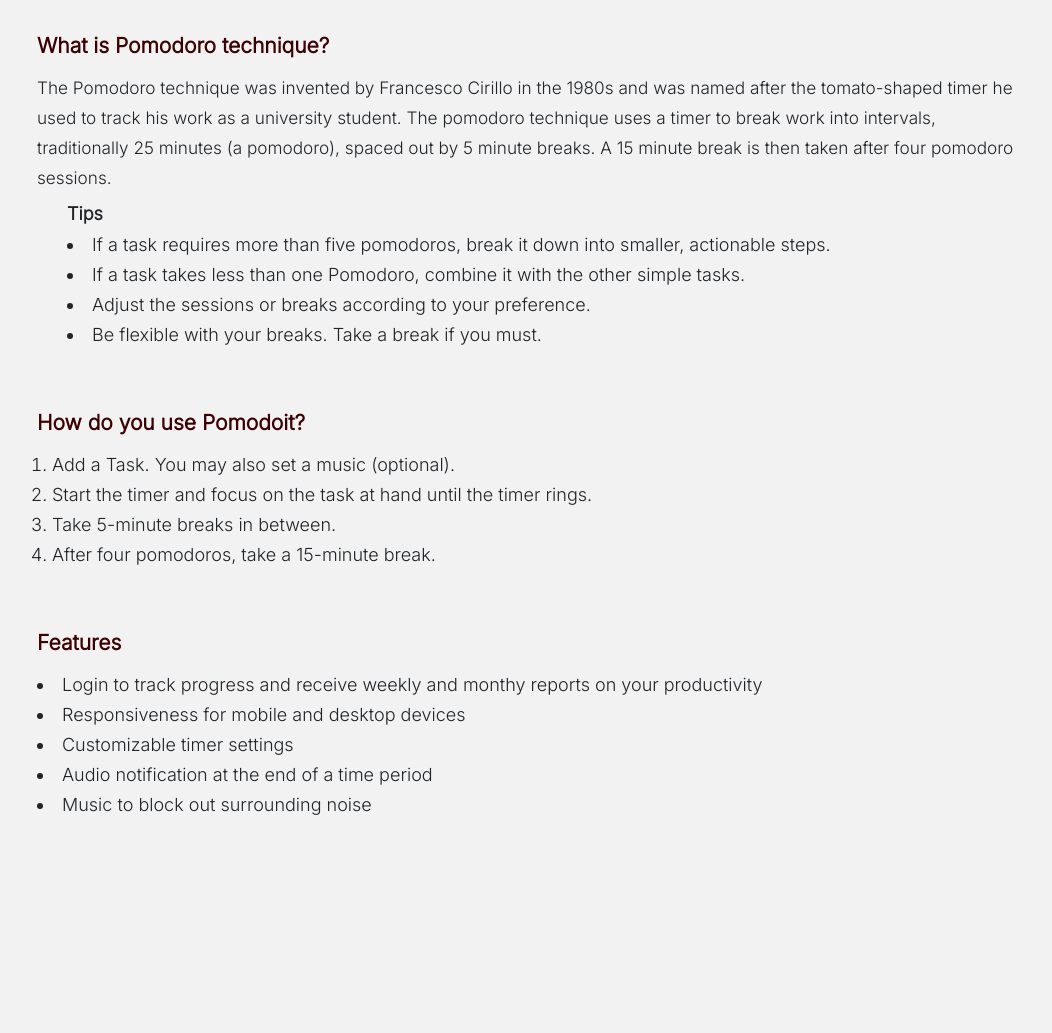
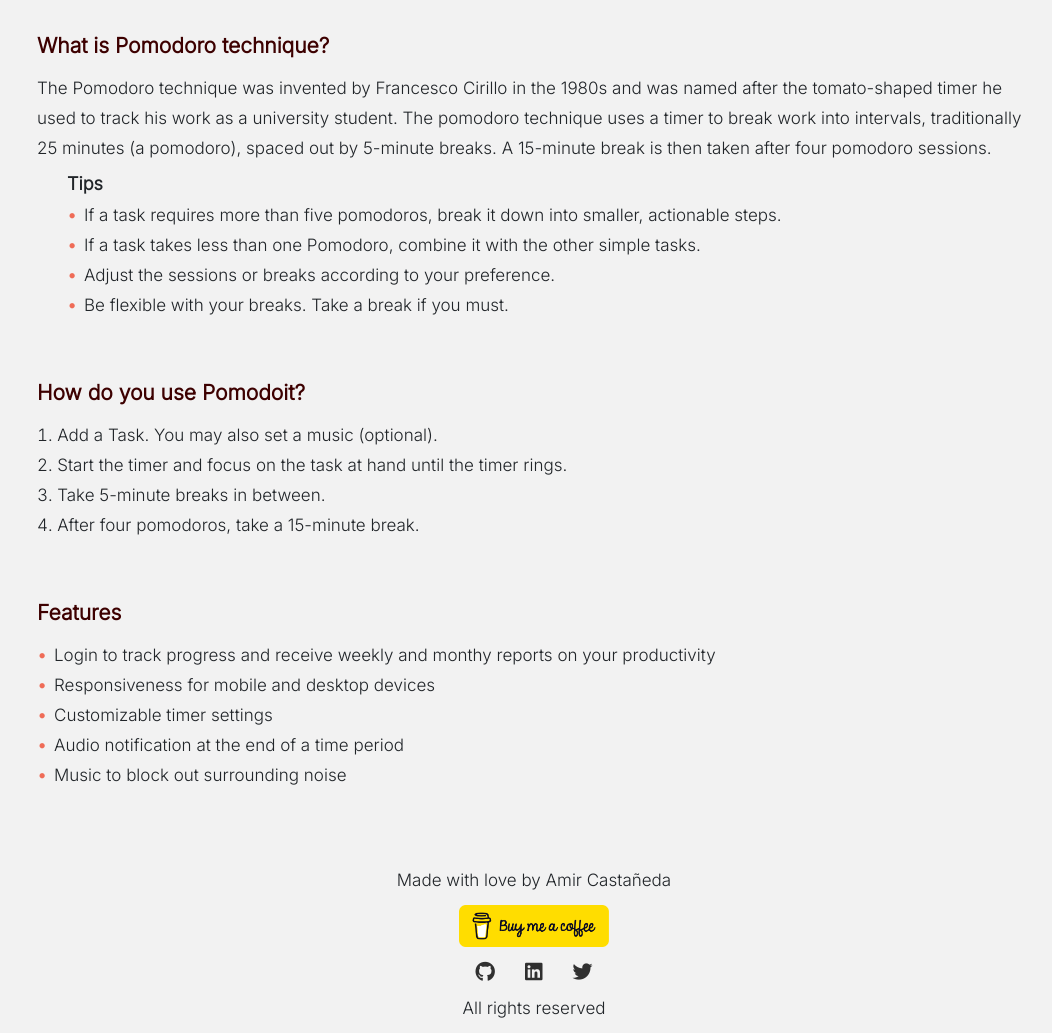
Before and after one commit to AmirJSC/pomodoro-web-app, a plain HTML site: page www/index.html in a window 1280 px wide. Shown: the part 1032-2065 px from the top of the page, without its empty margins (106-1158 px from the left). Before the commit the page ends 1897 px from the top, so only its background shows below. Drawn offline with nearby package versions, Linux system fonts and the light colour scheme.

Commit message:
Added Buy me a Coffee feature

```diff
--- a/www/css/main.css
+++ b/www/css/main.css
@@ -28,17 +28,32 @@
 	font-size: 2.1rem;
 	color: rgb(61, 0, 0);
 }
- li {
- 	font-size: 1.8rem;
+
+ li, p {
+ 	font-size: 1.7rem;
  	line-height: 3rem;
  }
- p {
- 	font-size: 1.72rem;
- 	line-height: 3rem;
+
+ ul.features, ul.tips  {
+ 	list-style-position: inside;
+ 	list-style-type: none;
  }
+
+ ol.howTo {
+	list-style-position: inside;
+ }
+
  h3 {
  	font-size: 1.8rem;
  }
+
+ ul li::before  {
+  content: "\2022";
+  color: #ef6c57;
+  font-weight: bold;
+  display: inline-block;
+  width: 1em;
+}
 
  #main-container {
  	background: #ef6c57;
@@ -143,7 +158,23 @@
 .show {display:block;}
 /* End of Music dropdown */
 /* ------------------------------------------------------------------------ */
+/* Start of Footer */
+#coffee {
+	cursor: pointer;
+	width: 15rem;
+}
 
+.blue-remove {
+    color: #303030;
+}
+
+.blue-remove:hover {
+    color:#ef6c57;
+    text-decoration:none;
+    cursor:pointer;
+}
+/* End of Footer */
+/* ------------------------------------------------------------------------ */
 /* Start of Media Queries */
 @media only screen and (max-width: 2000px) {
 	/* Laptop screen */
--- a/www/index.html
+++ b/www/index.html
@@ -80,18 +80,20 @@
 			</section>
 			<section class="my-5 pt-4">
 				<h2 class="font-weight-bold my-4">What is Pomodoro technique?</h2>
-				<p>The Pomodoro technique was invented by Francesco Cirillo  in the 1980s and was named  after the tomato-shaped timer he used to track his work as a university student. The pomodoro technique uses a timer to break work into intervals, traditionally 25 minutes (a pomodoro), spaced out by 5 minute breaks. A 15 minute break is then taken after four pomodoro sessions.</p>
+				<p>The Pomodoro technique was invented by Francesco Cirillo  in the 1980s and was named  after the tomato-shaped timer he used to track his work as a university student. The pomodoro technique uses a timer to break work into intervals, traditionally 25 minutes (a pomodoro), spaced out by 5-minute breaks. A 15-minute break is then taken after four pomodoro sessions.</p>
 				<div class="ml-lg-5 mt-2 mb-5">
 					<h3 class="font-weight-bold">Tips</h3>
-					<li>If a task requires more than five pomodoros, break it down into smaller, actionable steps.</li>
-					<li>If a task takes less than one Pomodoro, combine it with the other simple tasks.</li>
-					<li>Adjust the sessions or breaks according to your preference.</li>
-					<li>Be flexible with your breaks. Take a break if you must.</li>
+					<ul class="tips">
+						<li>If a task requires more than five pomodoros, break it down into smaller, actionable steps.</li>
+						<li>If a task takes less than one Pomodoro, combine it with the other simple tasks.</li>
+						<li>Adjust the sessions or breaks according to your preference.</li>
+						<li>Be flexible with your breaks. Take a break if you must.</li>
+					</ul>
 				</div>
 			</section>
 			<section class="my-5 pt-4">
 				<h2 class="font-weight-bold my-4">How do you use Pomodoit?</h2>
-				<ol class="ml-4">
+				<ol class="howTo">
 					<li>Add a Task. You may also set a music (optional).</li>
 					<li>Start the timer and focus on the task at hand until the timer rings.</li>
 					<li>Take 5-minute breaks in between.</li>
@@ -100,13 +102,27 @@
 			</section>
 			<section class="my-5 pt-4">
 				<h2 class="font-weight-bold my-4">Features</h2>
+				<ul class="features">
 					<li>Login to track progress and receive weekly and monthy reports on your productivity</li>
 					<li>Responsiveness for mobile and desktop devices</li>
 					<li>Customizable timer settings</li>
 					<li>Audio notification at the end of a time period</li>
 					<li>Music to block out surrounding noise</li>
+				</ul>
 			</section>
 		</article>
+		<footer class="d-flex flex-column align-items-center mt-5">
+			<p>Made with love by Amir Castañeda</p>
+			<a href="https://www.buymeacoffee.com/amircastaneda" target="_blank" class="mb-4"><img src="./assets/img/buyMeCoffee.png" id="coffee"></a>
+			<div class="d-flex flex-row justify-content-center">
+				<a href="https://github.com/AmirJSC" target="_blank" class="blue-remove"><li class="fab fa-github fa-2x mx-4"></li></a>
+				<a href="https://www.linkedin.com/in/amir-jann-casta%C3%B1eda-7383271a0/" target="_blank" class="blue-remove"><li class="fab fa-linkedin fa-2x mx-4"></li></a>
+				<a href="https://gitlab.com/amirj.castaneda" target="_blank" class="blue-remove"><li class="fab fa-twitter fa-2x mx-4"></li></a>
+			</div>
+			<div class="mt-3">
+				<p>All rights reserved</p>
+			</div>
+		</footer>
 		<!-- JS Dependencies -->
 		<script src="https://cdn.jsdelivr.net/npm/jquery@3.5.1/dist/jquery.slim.min.js" integrity="sha384-DfXdz2htPH0lsSSs5nCTpuj/zy4C+OGpamoFVy38MVBnE+IbbVYUew+OrCXaRkfj" crossorigin="anonymous"></script>
 		<script src="https://cdn.jsdelivr.net/npm/bootstrap@4.6.1/dist/js/bootstrap.bundle.min.js" integrity="sha384-fQybjgWLrvvRgtW6bFlB7jaZrFsaBXjsOMm/tB9LTS58ONXgqbR9W8oWht/amnpF" crossorigin="anonymous"></script>
```
Also changed, not shown: www/assets/img/buyMeCoffee.png (added).
